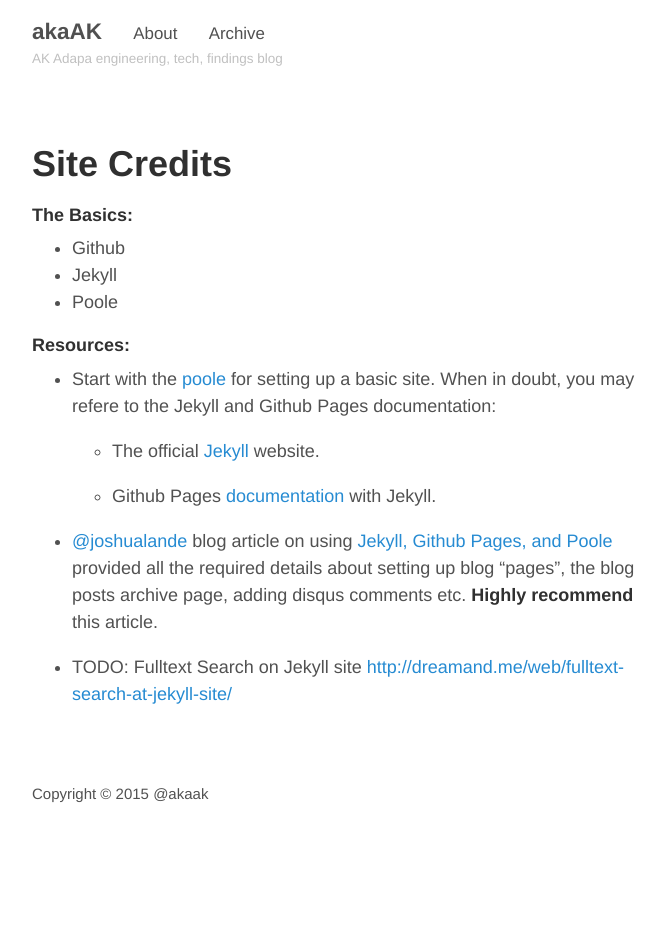
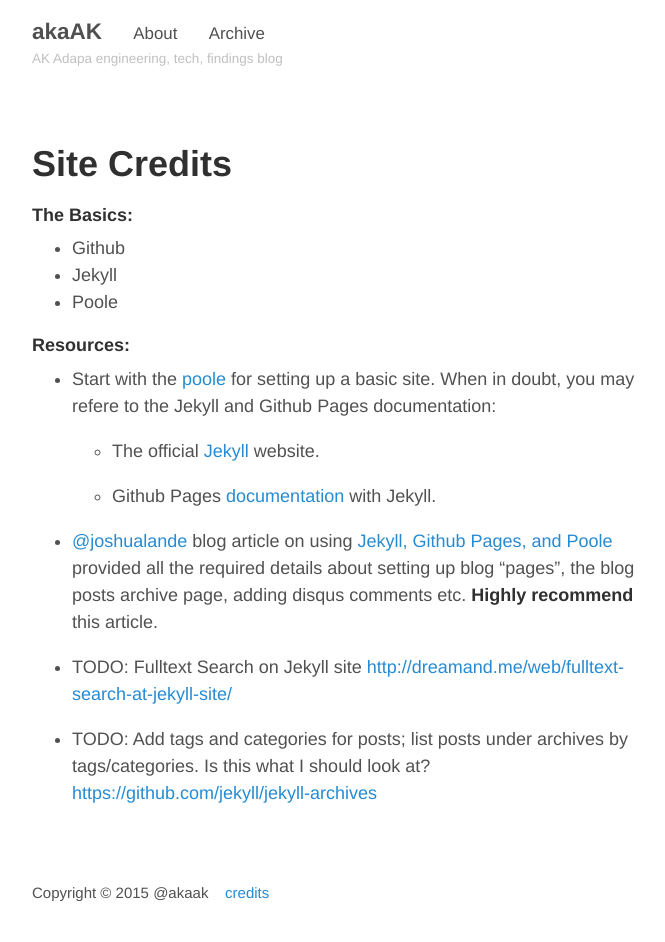
Before and after one commit to akaak/blog, a Jekyll site: the page built from credits.md, in a window 1280 px wide. Shown: the whole page, without its empty margins (293-958 px from the left). Built offline with Jekyll 4.4.1, drawn with Linux system fonts in a browser that asks for light colours; before the commit the page ends 900 px from its top, so only the background shows below that.

Commit message:
baseurl finally fixed?

```diff
--- a/_config.yml
+++ b/_config.yml
@@ -11,8 +11,6 @@
 paginate:            1
 url:                 http://akaak.github.io/blog/
 baseurl:             http://akaak.github.io/blog
-# baseurl has to be blank for localhost to work
-#baseurl:             ""
 
 # added for Jekyll v3.0
 gems: [jekyll-paginate]
--- a/_layouts/default.html
+++ b/_layouts/default.html
@@ -30,7 +30,7 @@
 
       <footer class="footer">
         <small>
-          Copyright &copy; <time datetime="{{ site.time | date_to_xmlschema }}">{{ site.time | date: '%Y' }}</time> @akaak
+          Copyright &copy; <time datetime="{{ site.time | date_to_xmlschema }}">{{ site.time | date: '%Y' }}</time> @akaak  &nbsp;&nbsp; <a href="/credits">credits</a>
         </small>
       </footer>
     </div>
--- a/credits.md
+++ b/credits.md
@@ -25,3 +25,6 @@
 - [@joshualande](http://twitter.com/joshualande) blog article on using [Jekyll, Github Pages, and Poole](http://joshualande.com/jekyll-github-pages-poole/) provided all the required details about setting up blog "pages", the blog posts archive page, adding disqus comments etc. **Highly recommend** this article.
 
 - TODO: Fulltext Search on Jekyll site <http://dreamand.me/web/fulltext-search-at-jekyll-site/>
+
+- TODO: Add tags and categories for posts; list posts under archives by tags/categories.
+Is this what I should look at? <https://github.com/jekyll/jekyll-archives>
```
Also changed, not shown: _drafts/site-includes.md (added).
